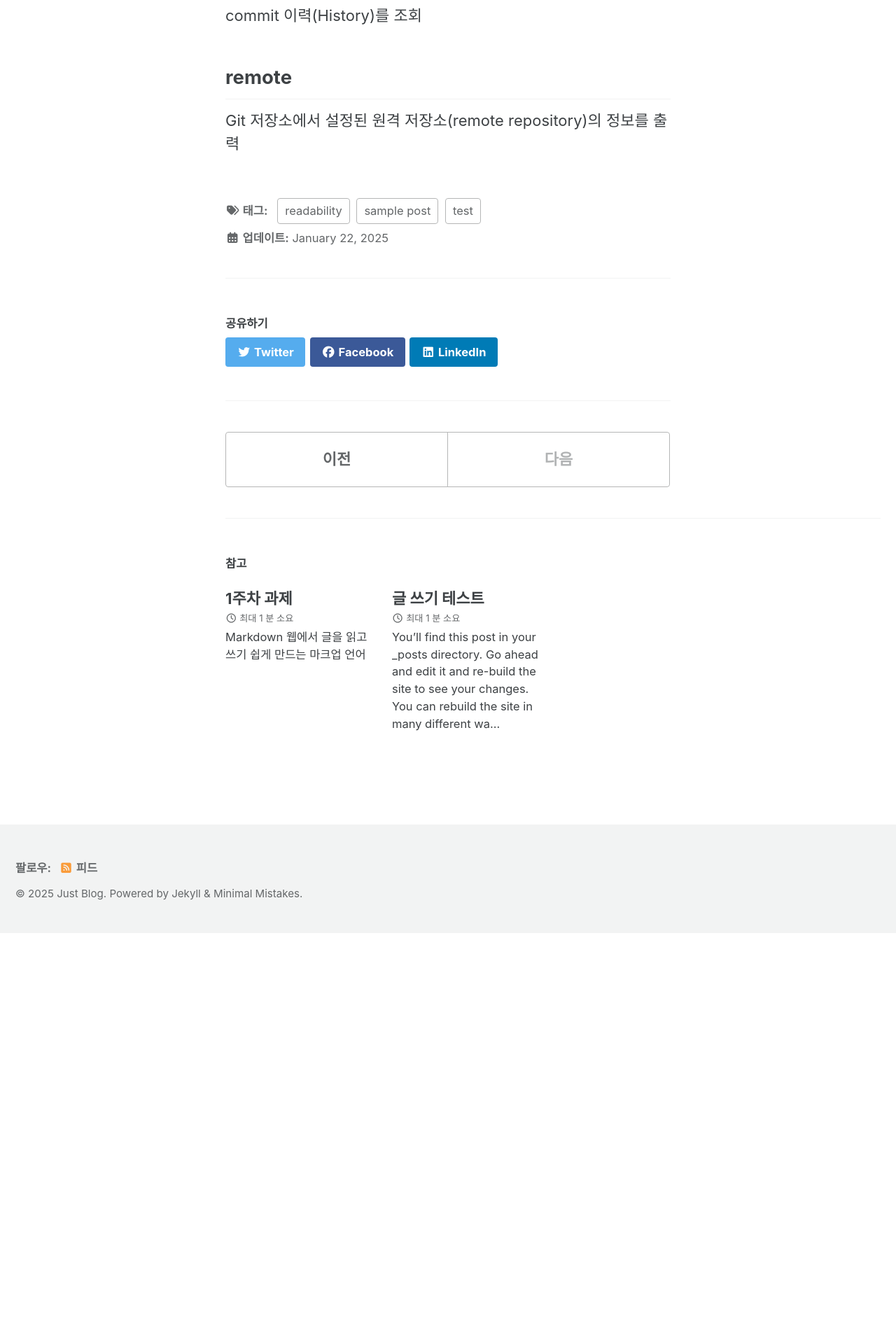
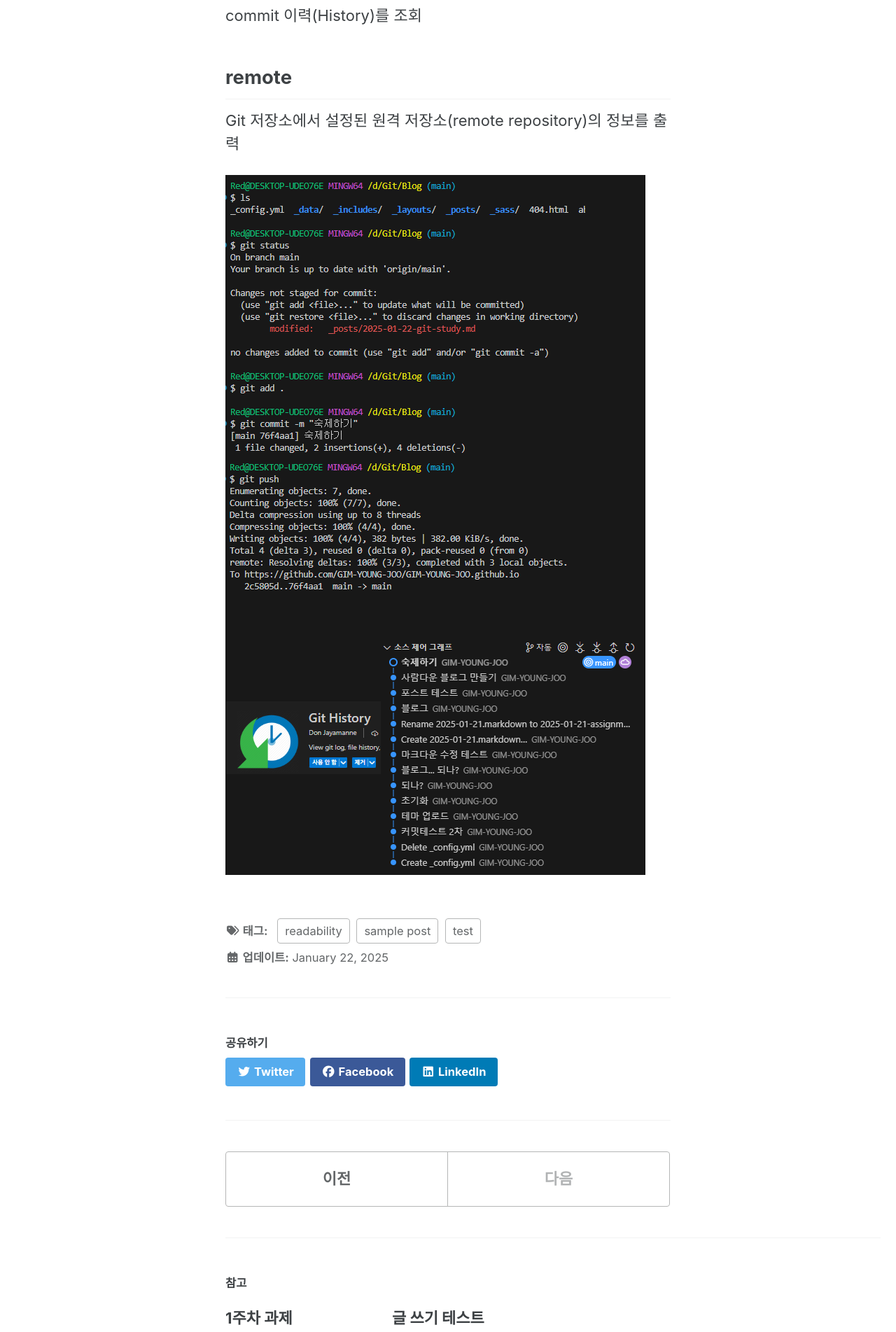
Before and after one commit to GIM-YOUNG-JOO/GIM-YOUNG-JOO.github.io, a Jekyll site: the page built from _posts/2025-01-22-git-study.md, in a window 1280 px wide. Shown: the part 1507-3410 px from the top of the page at 70% size. Built offline with Jekyll 4.4.1, drawn with Linux system fonts in a browser that asks for light colours; cached includes are drawn as plain includes; before the commit the page ends 2840 px from its top, so only the background shows below that.

Commit message:
이미지 추가

```diff
--- a/_posts/2025-01-22-git-study.md
+++ b/_posts/2025-01-22-git-study.md
@@ -12,7 +12,6 @@ shell에서 명령어로 입출력하는 인터페이스
 
 ## GUI(Graphic Line Interface)
 화면 조작으로 명령할 수 있는 인터페이스
-
 
 ## ls(List segments)
 현재 경로 내 파일 목록 조회
@@ -37,3 +36,5 @@ commit 이력(History)를 조회
 
 ## remote
 Git 저장소에서 설정된 원격 저장소(remote repository)의 정보를 출력
+
+![homework1]({{ site.url }}{{ site.baseurl }}/assets/images/homework1.png)
```
Also changed, not shown: assets/images/homework1.png (added).
